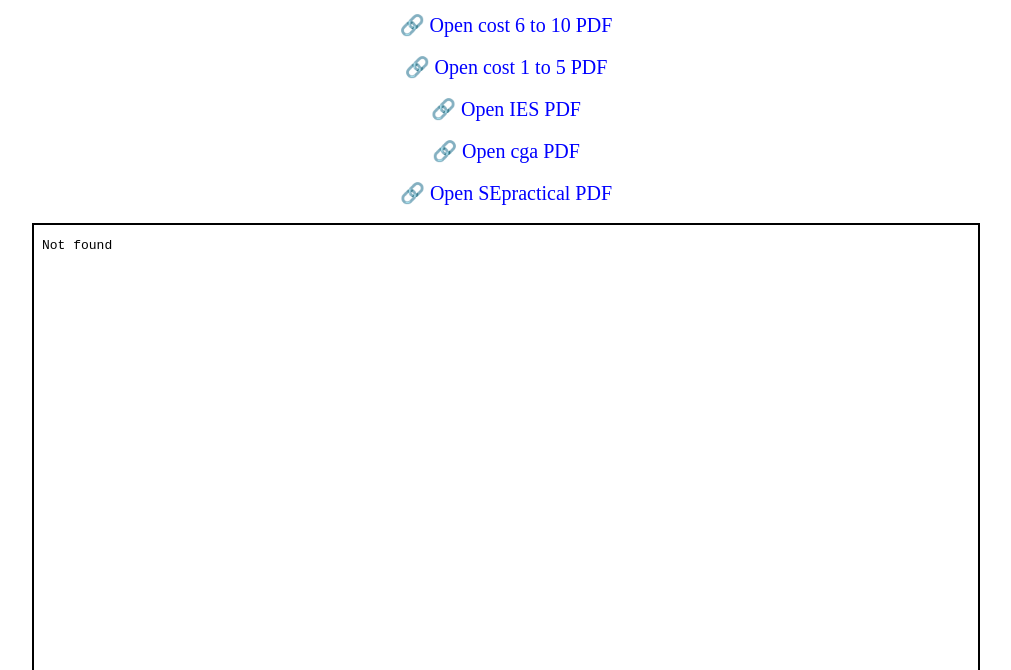
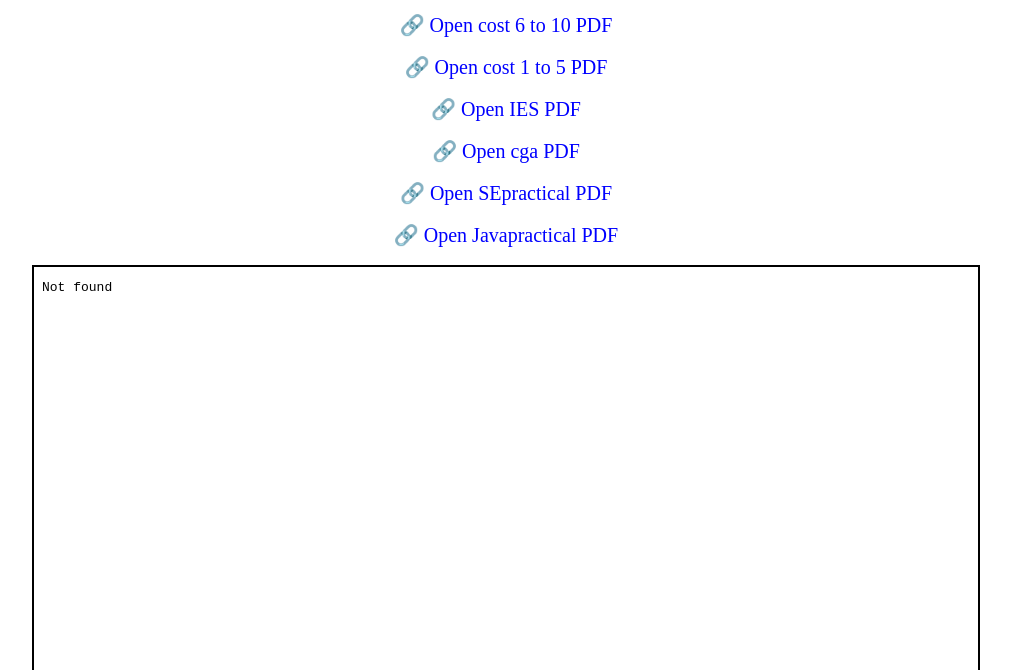
Before and after one commit to irshad-blip/MyPDFWebsite, a plain HTML site: page index.html in a window 1280 px wide. Shown: the part 130-800 px from the top of the page, without its empty margins (134-1145 px from the left). Drawn offline with Linux system fonts and the light colour scheme.

Commit message:
Update index.html

```diff
--- a/index.html
+++ b/index.html
@@ -24,10 +24,14 @@
     <!-- Link to open cgapractical.pdf -->
     <a href="cgapractical.pdf" target="_blank" style="text-decoration: none; color: blue; font-size: 20px;">🔗 Open cga PDF</a>
     <br><br>
+
     <!-- Link to open SEpractical.pdf -->
     <a href="SEpractical.pdf" target="_blank" style="text-decoration: none; color: blue; font-size: 20px;">🔗 Open SEpractical PDF</a>
     <br><br>
 
+    <!-- Link to open Javapractical.pdf -->
+    <a href="Javapractical.pdf" target="_blank" style="text-decoration: none; color: blue; font-size: 20px;">🔗 Open Javapractical PDF</a>
+    <br><br>
 
     <!-- PDF Preview for cost 6 to 10.pdf -->
     <iframe src="cost 6 to 10.pdf" width="80%" height="600px" style="border: 2px solid black;"></iframe>
```
